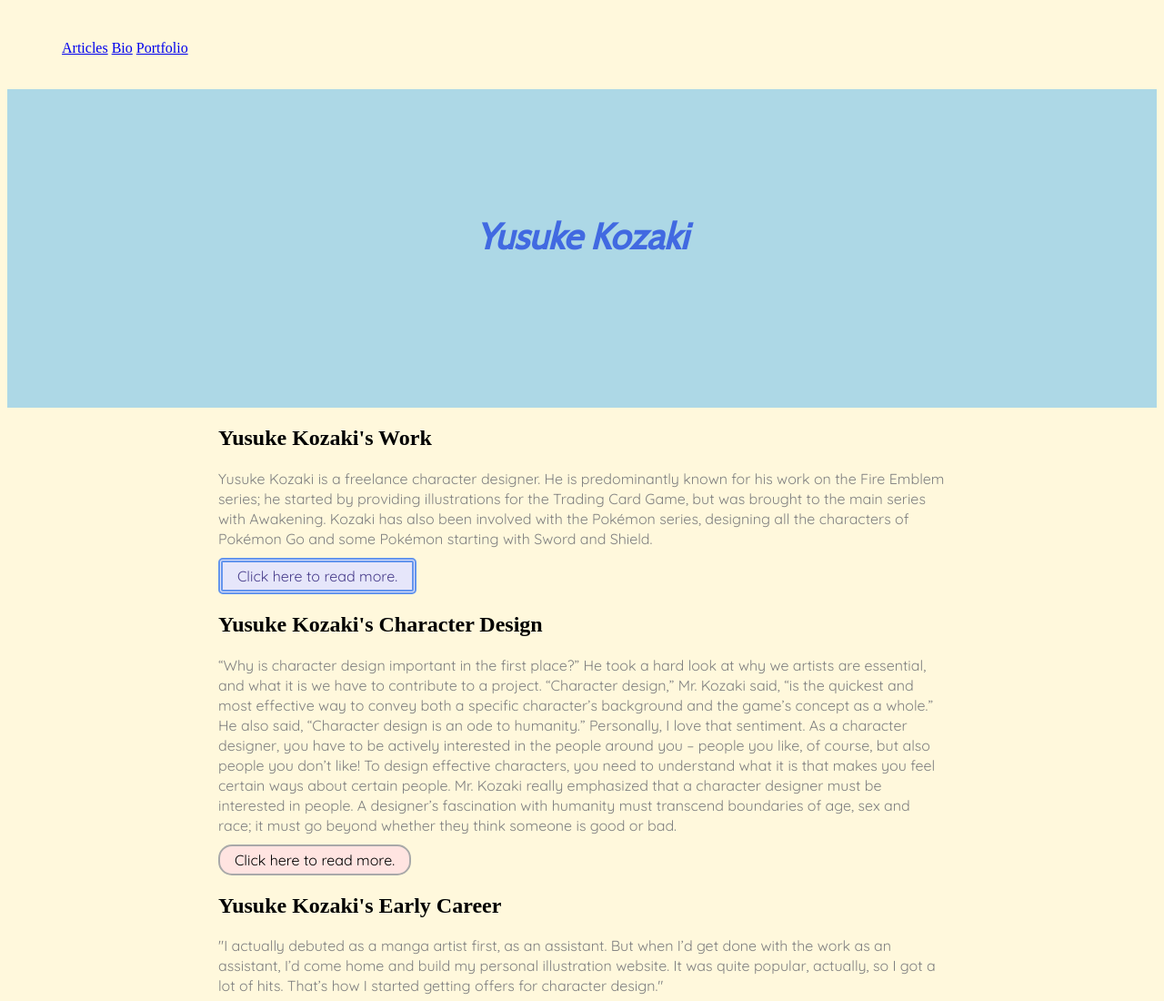
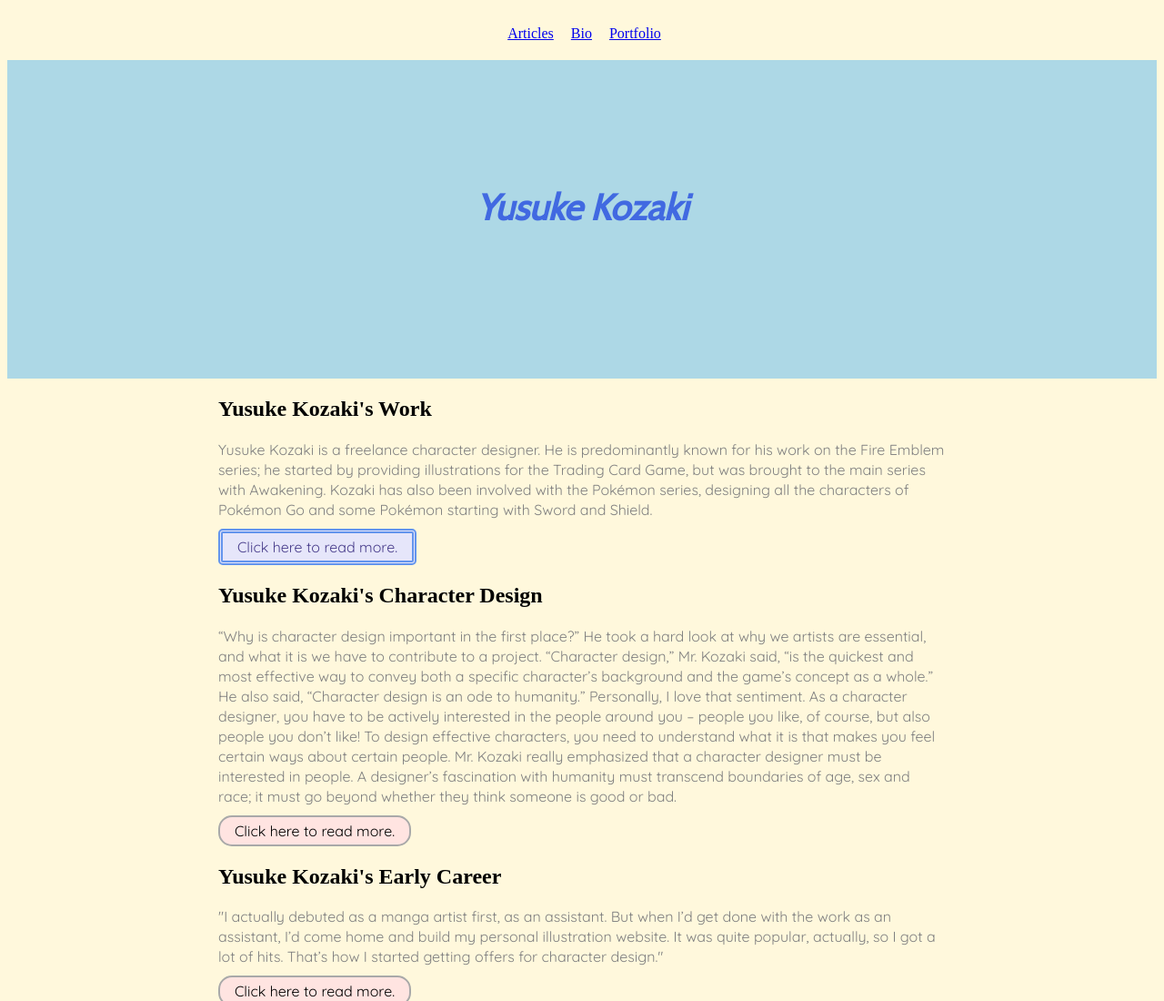
Before and after one commit to samchiu630/CG342-Interface-Design-First-Project, a plain HTML site: page index.html in a window 1280 px wide. Shown: the top 1100 px of the page at 91% size. Drawn offline with nearby package versions, Linux system fonts and the light colour scheme.

Commit message:
Styled nav links.

```diff
--- a/css/styles.css
+++ b/css/styles.css
@@ -53,10 +53,19 @@
 
 .nav-links{
     list-style-type: none;
+    padding: 0px;
+    margin: 0px auto;
+    width: 200px;
+    text-align: center;
 }
 
 .nav-links li{
     display: inline;
+}
+
+.nav-links li a{
+    padding-left: 10px;
+    padding-right: 5px;
 }
 
 .top-banner{
```
